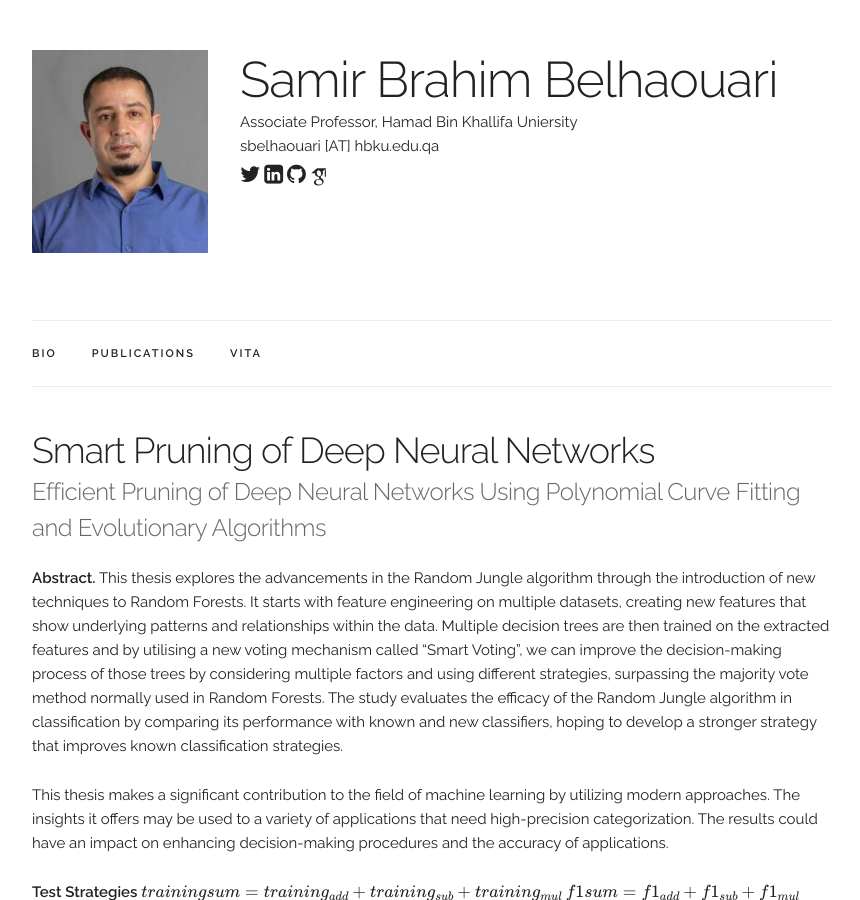
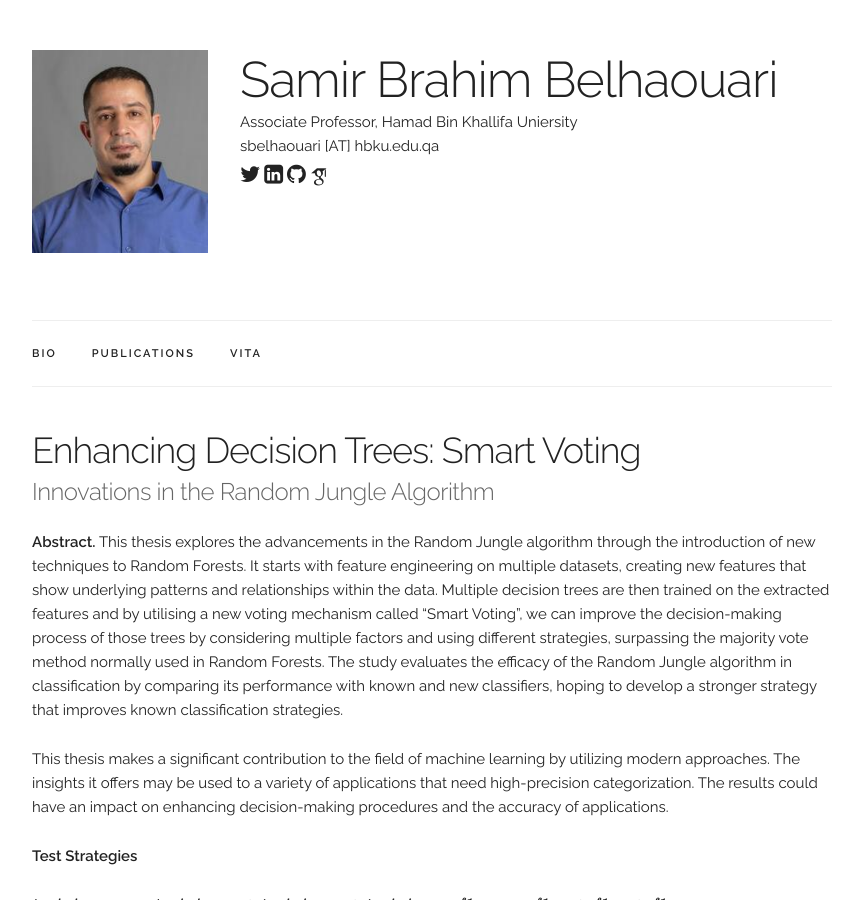
Before and after one commit to sbelhaouari/sbelhaouari.github.io, a Jekyll site: the page built from _projects/randomjungle.md, in a window 1280 px wide and 900 px high. Shown: the whole window, without its empty margins (208-1068 px from the left). Built offline with Jekyll 4.4.1, drawn with Linux system fonts in a browser that asks for light colours; some web fonts are replaced; formulas are drawn with MathJax 3.

Commit message:
RandomJungle

```diff
--- a/_projects/randomjungle.md
+++ b/_projects/randomjungle.md
@@ -1,7 +1,7 @@
 ---
 layout: project
-title: "Smart Pruning of Deep Neural Networks"
-subtitle: "Efficient Pruning of Deep Neural Networks Using Polynomial Curve Fitting and Evolutionary Algorithms"
+title: "Enhancing Decision Trees: Smart Voting"
+subtitle: "Innovations in the Random Jungle Algorithm"
 ---
 <script src="https://cdn.mathjax.org/mathjax/latest/MathJax.js?config=TeX-AMS-MML_HTMLorMML" type="text/javascript"></script>
 
@@ -11,21 +11,32 @@
 This thesis makes a significant contribution to the field of machine learning by utilizing modern approaches. The insights it offers may be used to a variety of applications that need high-precision categorization. The results could have an impact on enhancing decision-making procedures and the accuracy of applications.
 
 **Test Strategies**
+
 $$trainingsum=training_{add}+training_{sub}+training_{mul} $$
 $$f1sum=f1_{add}+f1_{sub}+f1_{mul}$$
 $$puritysum=purity_{add}+purity_{sub}+purity_{mul}$$
+<br />
 *Strategy 1:*
 $$
 \frac{\sum_{i \in \{add, sub, mul\}}(weight_i\times prob_i)}{weight_{add}+weight_{sub}+weight_{mul}}
 $$
+<br />
 *Strategy 2:*
 $$\frac{\sum_{i \in \{add, sub, mul\}}(precision_i+recall_i+f1_i)\times prob_i}{\sum_{i \in \{add, sub, mul\}}precision_i+recall_i+f1_i}$$
 *Strategy 3:*
 $$\sum_{i \in \{add, sub, mul\}}(\frac{training_i}{trainingsum}\times prob_i)$$
+
+
+<br />
+
+
 *Strategy 4:*
 $$\frac{\sum_{i \in \{add, sub, mul\}}(weight_i\times prob_i)+(f1\times prob_i)}{\sum_{i \in \{add, sub, mul\}}weight_{i}+f1_{i}}$$
+<br />
 *Strategy 5:*
 $$\sum_{i \in \{add, sub, mul\}}(\frac{training_{i}}{trainingsum}+\frac{f1_{i}}{f1sum}+\frac{purity_{i}}{puritysum})\times prob_i$$
+
+
 
 
 **Illustration of the proposed experimental design.** <br/>
```
